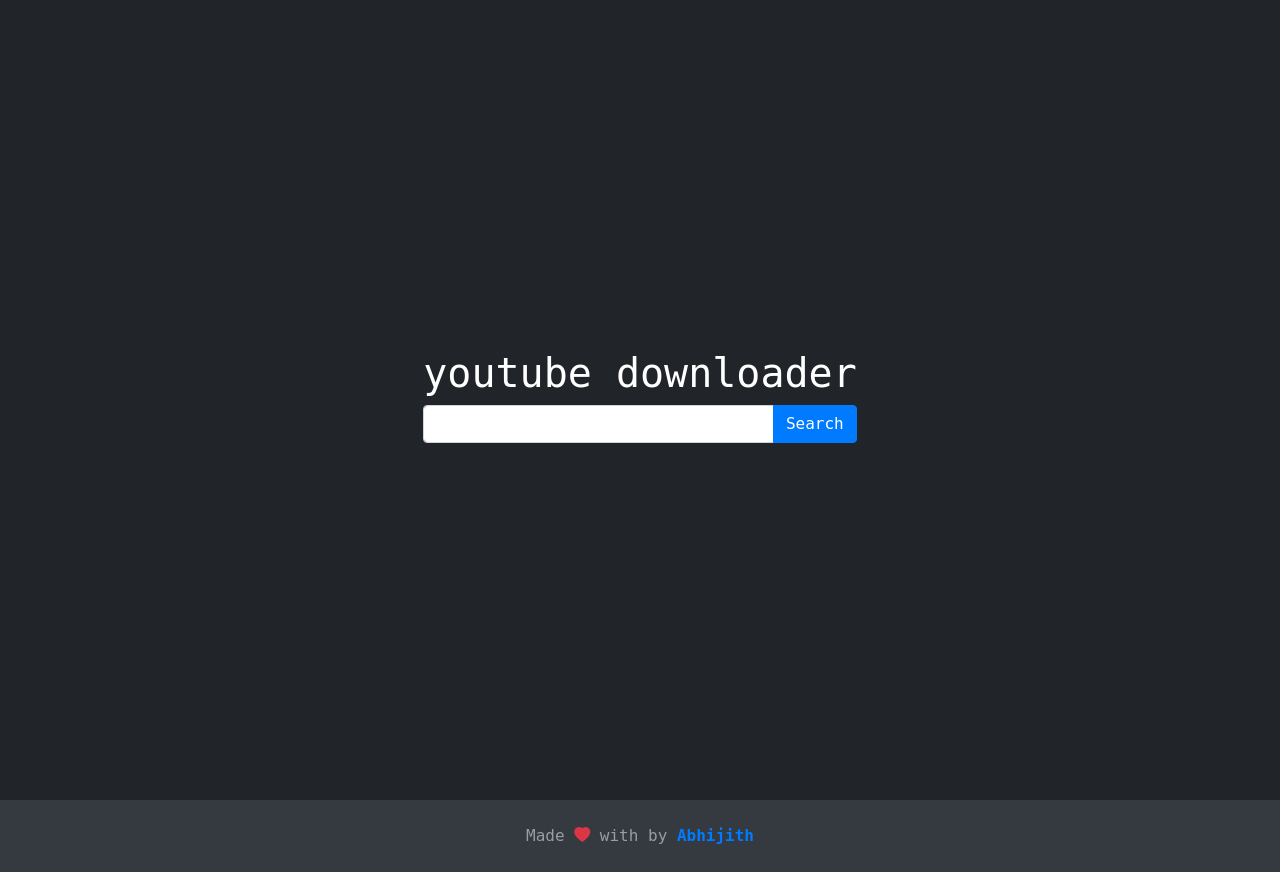
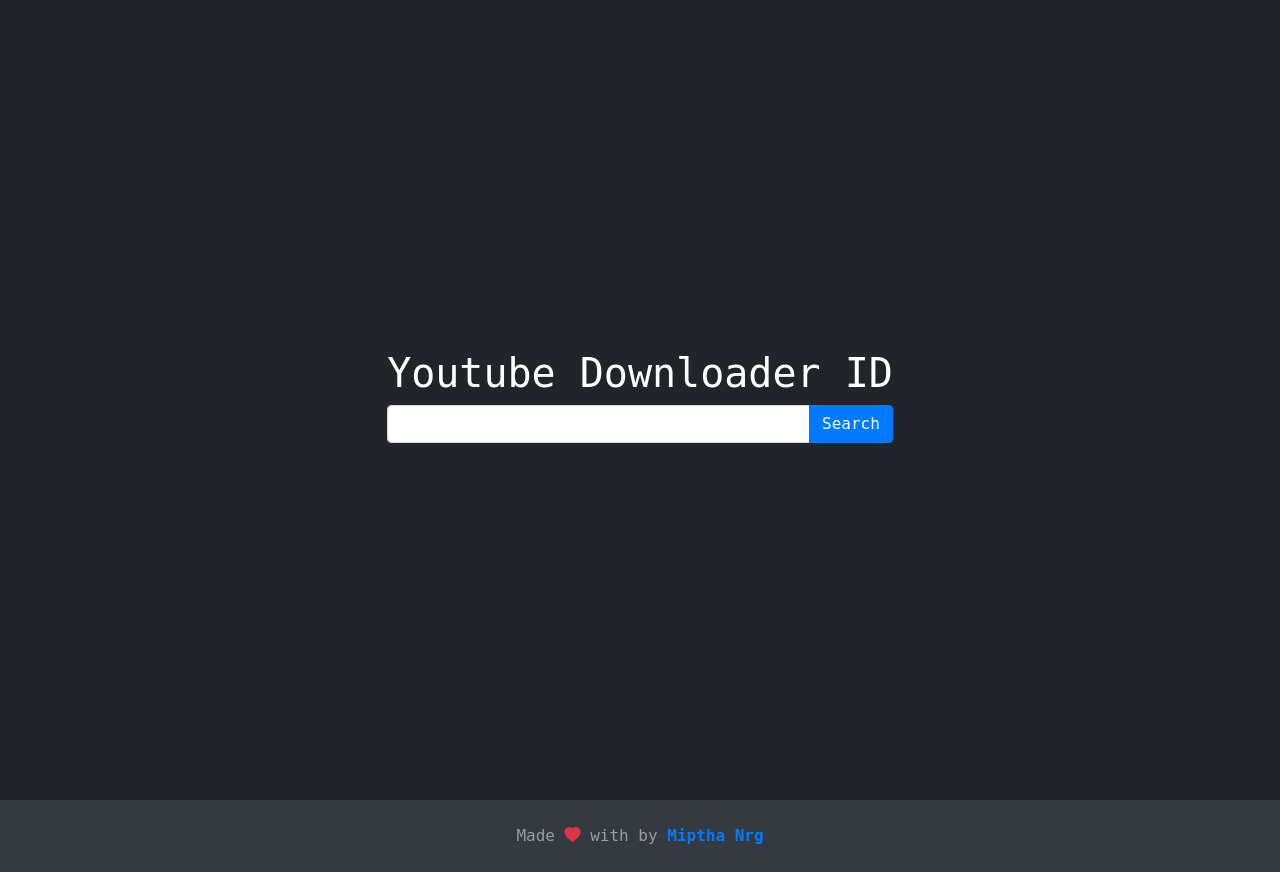
Before and after one commit to miptha/youtube, a Flask app: page / in a window 1280 px wide. Run offline with Flask 2, Linux system fonts and the light colour scheme; some libraries are stand-ins or nearby versions; some web fonts are replaced.

Commit message:
Update home.html

```diff
--- a/templates/home.html
+++ b/templates/home.html
@@ -21,7 +21,7 @@
 
             <div class="row height d-flex justify-content-center align-items-center">
                 <div class="list-group">
-                    <h1 class="h1">youtube downloader</h1>
+                    <h1 class="h1">Youtube Downloader ID</h1>
                     <div class="input-group">
                         <input class="form-control" type="url" name="youtube_url" id="youtube_url" required>
                         <div class="input-group-append">
@@ -37,7 +37,7 @@
 <footer class="flex-shrink-0 py-4 bg-dark text-white-50">
     <div class="container text-center">
         Made <i style="color: #dc3545;" class="bi bi-heart-fill"></i> with by <a style="font-weight: 900;"
-            href="https://github.com/abhint">Abhijith</a>
+            href="https://github.com/abhint">Miptha Nrg</a>
     </div>
 </footer>
 
```
